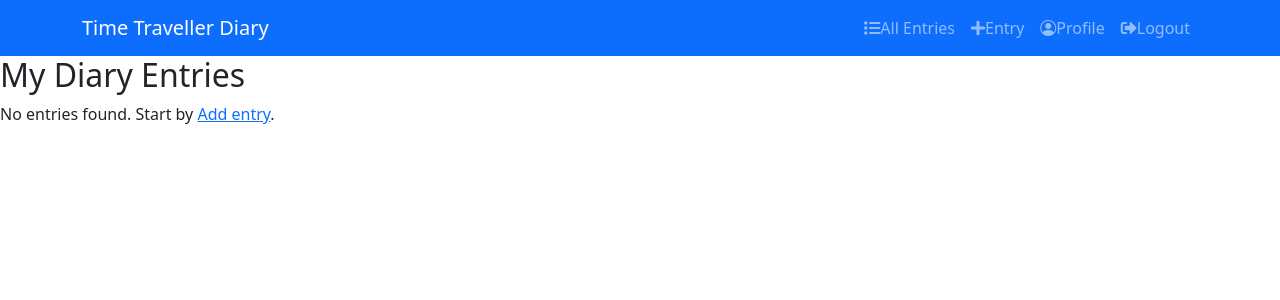
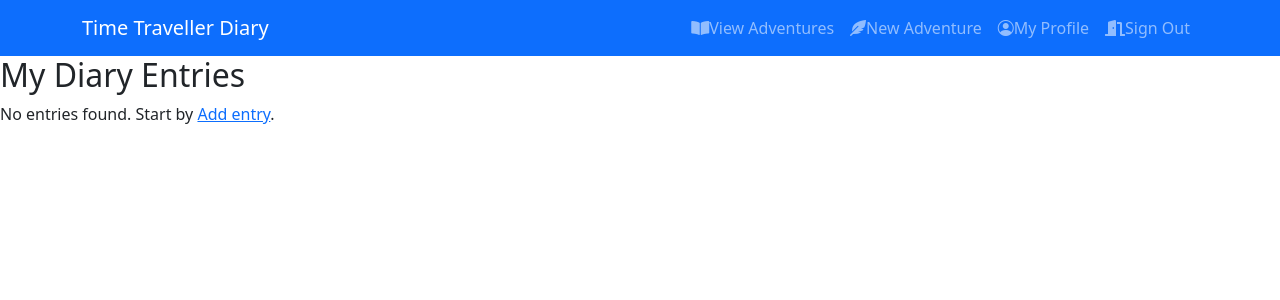
Before and after one commit to VarshithaK22/time_traveller_diary, a Django app: page / in a window 1280 px wide. Shown: the top 300 px of the page. Run offline with Django 5.2, Linux system fonts and the light colour scheme; the visitor is signed in with stand-in values (Sample User, id 1); data that the repository does not hold is empty.

Commit message:
Updated look and feel

```diff
--- a/diary_project/diary/templates/base.html
+++ b/diary_project/diary/templates/base.html
@@ -27,26 +27,30 @@
                     <ul class="navbar-nav ms-auto">
                         {% if user.is_authenticated %}
                         <li class="nav-item">
-                            <a class="nav-link"
-                                href="{% url 'entry_create' %}"><i
-                                    class="fas fa-list"></i>All Entries</a>
+                            <a class="nav-link d-flex align-items-center" href="{% url 'home' %}" data-toggle="tooltip" data-placement="bottom" title="Browse all your diary adventures">
+                                <i class="fas fa-book-open mr-2"></i>
+                                <span>View Adventures</span>
+                            </a>
                         </li>
                         <li class="nav-item">
-                            <a class="nav-link"
-                                href="{% url 'entry_create' %}"><i
-                                    class="fas fa-plus"></i>Entry</a>
+                            <a class="nav-link d-flex align-items-center" href="{% url 'entry_create' %}" data-toggle="tooltip" data-placement="bottom" title="Record a new adventure">
+                                <i class="fas fa-feather-alt mr-2"></i>
+                                <span>New Adventure</span>
+                            </a>
                         </li>
                         <li class="nav-item">
-                            <a class="nav-link"
-                                href="{% url 'profile' %}"><i
-                                    class="bi bi-person-circle"></i>Profile</a>
+                            <a class="nav-link d-flex align-items-center" href="{% url 'profile' %}" data-toggle="tooltip" data-placement="bottom" title="Manage your profile and settings">
+                                <i class="bi bi-person-circle mr-2"></i>
+                                <span>My Profile</span>
+                            </a>
                         </li>
                         <li class="nav-item">
-                            <a class="nav-link" href="#"
-                                onClick="document.getElementById('logoutform').submit()">
-                                <i class="fas fa-sign-out-alt"></i>Logout
+                            <a class="nav-link d-flex align-items-center" href="#" onclick="document.getElementById('logoutform').submit()" data-toggle="tooltip" data-placement="bottom" title="Sign out of your account">
+                                <i class="fas fa-door-open mr-2"></i>
+                                <span>Sign Out</span>
                             </a>
                         </li>
+
                         <form id="logoutform" method="POST"
                             action="{% url 'logout' %}">
                             {% csrf_token %}
```
